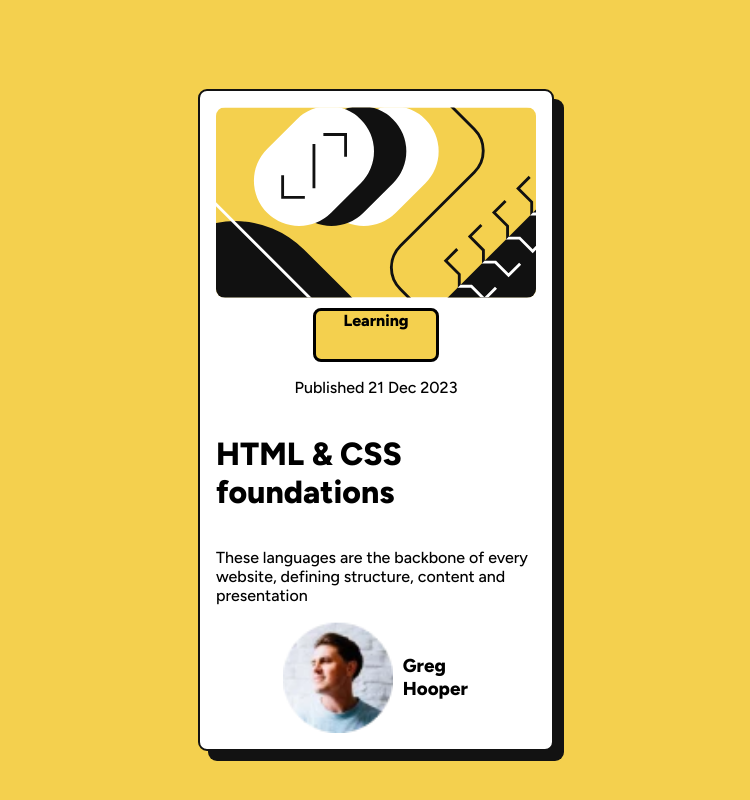
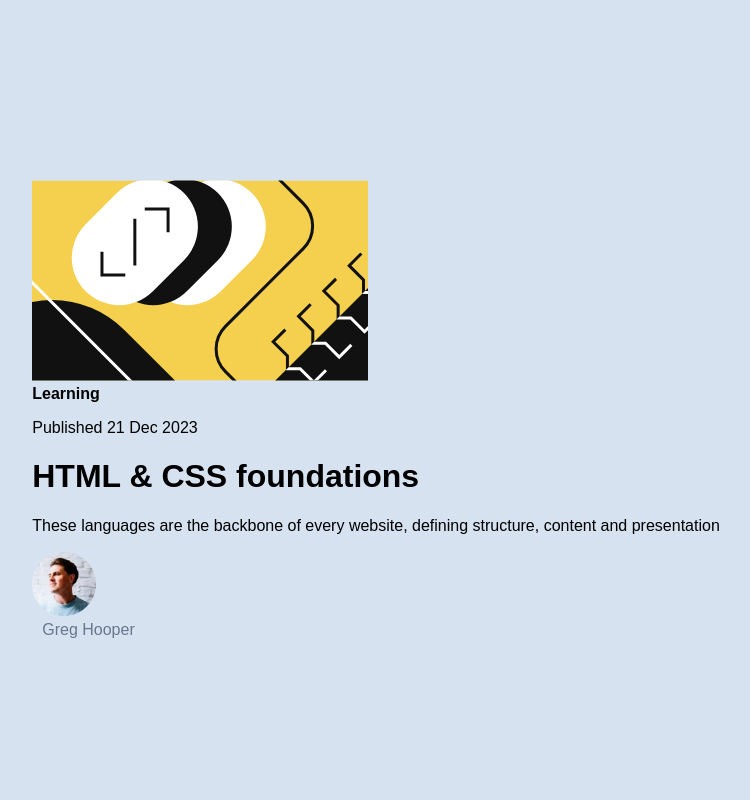
Before and after one commit to Tee12thegreat/blog-review-card, a plain HTML site: page index.html in a window 1280 px wide. Shown: the whole page, without its empty margins (264-1014 px from the left). Drawn offline with Linux system fonts and the light colour scheme.

Commit message:
Add files via upload

```diff
--- a/style.css
+++ b/style.css
@@ -1,13 +1,13 @@
 :root {
-    --Yellow: hsl(47, 88%, 63%);
-    --White: hsl(0, 0%, 100%);
-    --Gray: hsl(0, 0%, 42%);
-    --Gray950: hsl(0, 0%, 7%);
+    --white: hsl(0, 0%, 100%);
+    --slate-300: hsl(212, 45%, 89%);
+    --slate-500: hsl(216, 15%, 48%);
+    --slate-900: hsl(218, 44%, 22%);
 }
 
 body {
-    font-family: 'Figtree', sans-serif;
-    background-color: var(--Yellow);
+    font-family: 'Outfit', sans-serif;
+    background-color: var(--slate-300);
     min-height: 100vh;
     margin: 0;
     padding: 20px;
@@ -16,69 +16,50 @@ body {
     justify-content: center;
 }
 
-.container {
-    width: 320px;
-    height: auto;
-    margin: 0 auto;
-    display: flex;
-    flex-direction: column;
-    align-items: center; /* Center items horizontally */
+.qr_code {
+    width: 320px; /* Fixed width instead of percentage */
+    background-color: var(--white);
+    border-radius: 15px;
     padding: 16px;
     text-align: center;
-    border-width: 2px;
-    border-style: solid; /* Added border style */
-    border-color: var(--Gray950);
-    border-radius: 9px;
-    background-color: var(--White);
-    box-shadow:10px 10px var(--Gray950);
+
 }
 
-.container img {
-    border-radius: 9px; /* Round the corners of the image */
+.qr_code img {
     width: 100%;
     height: auto;
+    border-radius: 9px;
+    margin-bottom: 20px;
 }
 
-.box {
-    margin-top: 10px;
-    width: 15vh; /* Width of the box */
-    height: 6vh; /* Height of the box */
-    border-style: solid; /* Border style for the box */
-    background-color: var(--Yellow);
-    border-radius: 8px; /* Rounded corners for the box */
+h2 {
+    color: var(--slate-900);
+    font-size: 1.4rem;
+    margin: 0 0 15px 0;
+    padding: 0 10px;
 }
 
-.strong {
-    display: block; /* Ensure it behaves like a block element */
-    text-align: justify;
+h3 {
+    color: var(--slate-500);
+    font-size: 1rem;
+    font-weight: 400;
+    margin: 0 0 20px 0;
+    padding: 0 10px;
+    line-height: 1.3;
 }
 
-.paragraph {
-    display: flex; /* Use flexbox for alignment */
-    flex-direction: column; /* Stack items vertically */
-    align-items: center; /* Center items horizontally */
-    text-align: center; /* Center text within this container */
-    text-align: left;
-}
-.author{
-    display: flex; /* Use flexbox for alignment */
-    align-items: center; /* Center vertically */
-    text-align: left;
-    align-content: flex-start;
+a {
+    color: var(--slate-900);
+    text-decoration: none;
 }
 
-.icon {
-    width: 50px; /* Set the width of the image */
-    height: auto; /* Maintain aspect ratio */
-    margin-right: 10px; /* Space between the image and text */
-    border-radius: 9px; /* Round corners of the icon image */
+a:hover {
+    text-decoration: underline;
 }
-.p{
-    text-align: left;
-}
+
 /* Mobile Responsiveness */
 @media screen and (max-width: 375px) {
-    .container {
+    .qr_code {
         width: 85%;
         margin: 0 auto;
         padding: 15px;
```
